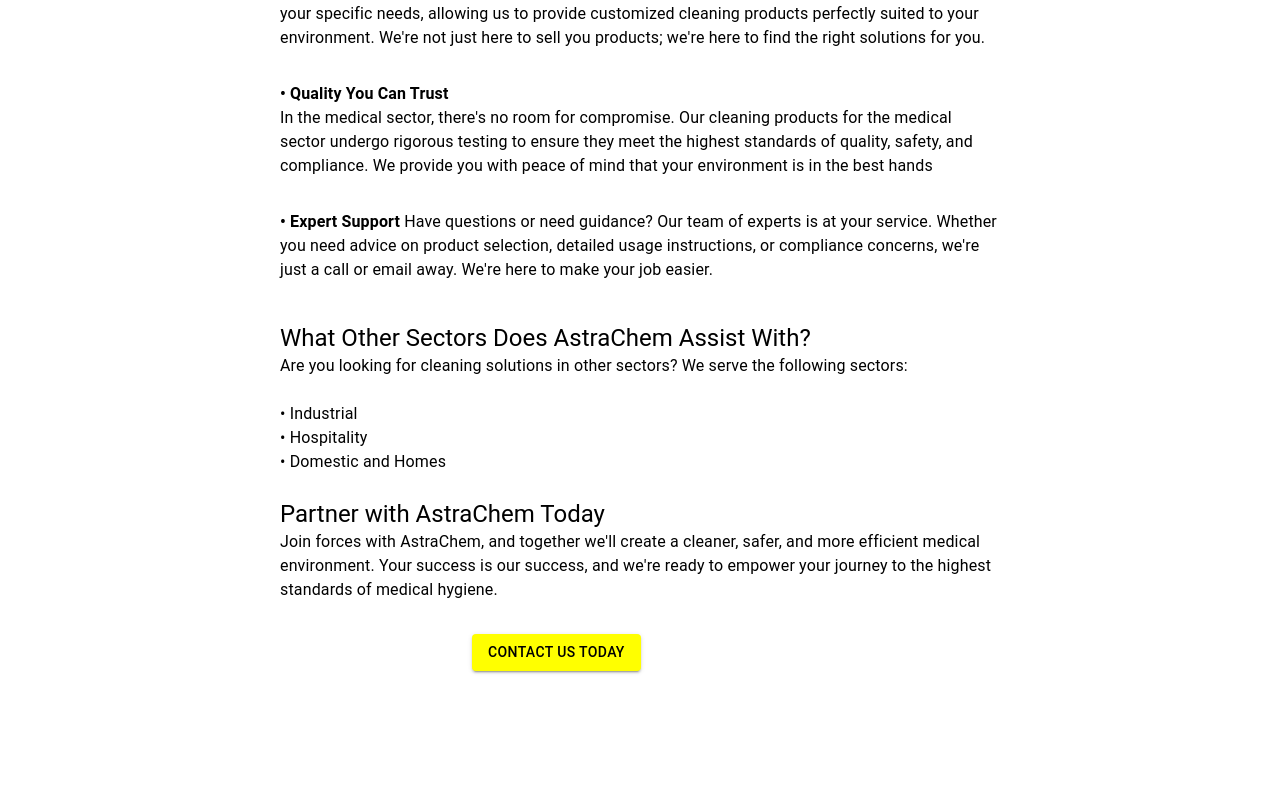
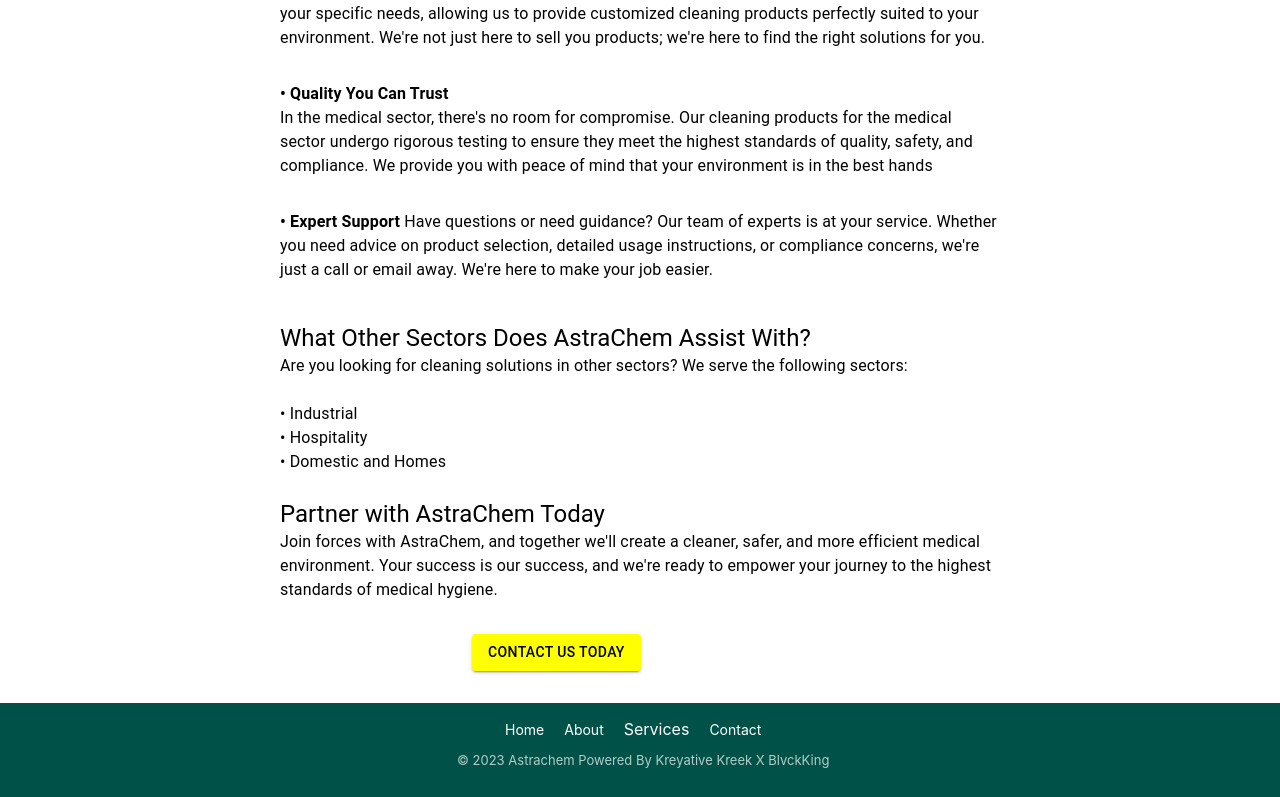
Before and after one commit to kgauzampe/Astrachem, a React (Create React App) app: page /Medical in a window 1280 px wide. Shown: the part 1086-1883 px from the top of the page. Before the commit the page ends 1789 px from the top, so only its background shows below. Built offline with nearby package versions, Linux system fonts and the light colour scheme.

Commit message:
Footer added

```diff
--- a/package.json
+++ b/package.json
@@ -14,7 +14,7 @@
     "react": "^18.2.0",
     "react-dom": "^18.2.0",
     "react-router-dom": "^6.15.0",
-    "react-scripts": "5.0.1",
+    "react-scripts": "^5.0.1",
     "react-scroll": "^1.8.9",
     "web-vitals": "^2.1.4"
   },
--- a/src/components/Service3/Medical.js
+++ b/src/components/Service3/Medical.js
@@ -101,7 +101,7 @@
                     </div>
                 </div>
             </Container>
-            {/* <Footer /> */}
+            <Footer />
         </div>
 
     )
```
Also changed, not shown: 1 other file (tests, documents, lock files or other folders).
